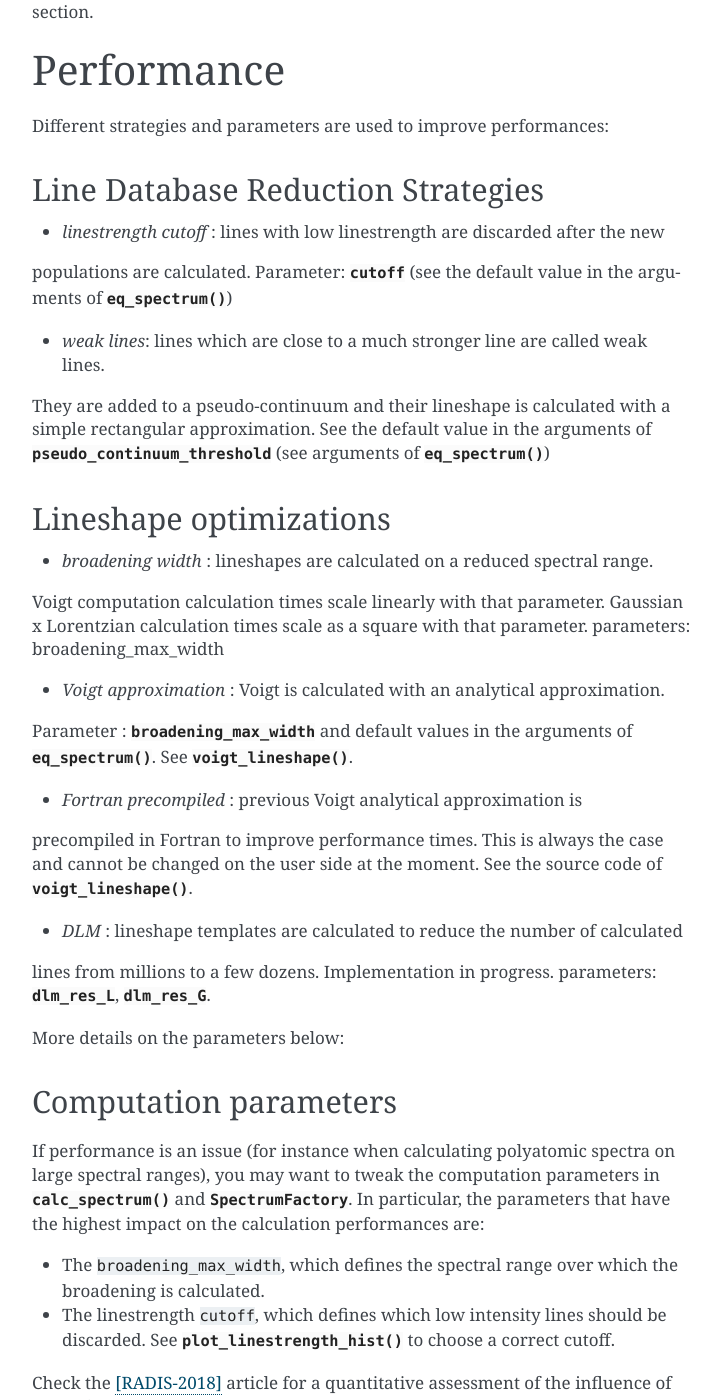
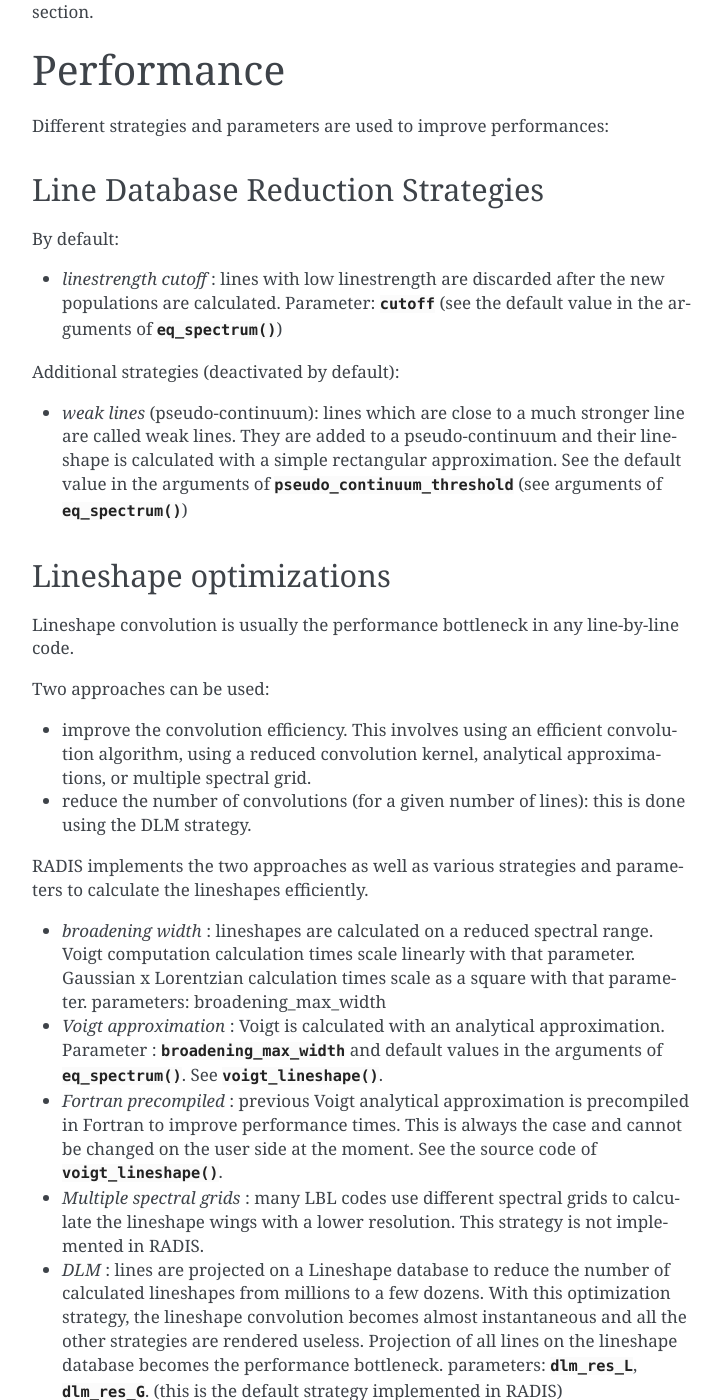
Before and after one commit to radis/radis, a Sphinx documentation site: the page built from docs/lbl/index.rst, in a window 1280 px wide and 1400 px high, scrolled down 3977 px. Shown: the whole window, without its empty margins (388-1110 px from the left). Built offline with Sphinx 7.4.7, drawn with Linux system fonts in a browser that asks for light colours; pages that are not in the unit, such as notebooks, are missing from menus.

```diff
--- a/docs/lbl/index.rst
+++ b/docs/lbl/index.rst
@@ -198,40 +198,63 @@ Different strategies and parameters are used to improve performances:
 Line Database Reduction Strategies
 ----------------------------------
 
+By default:
+
 - *linestrength cutoff* : lines with low linestrength are discarded after the new
-populations are calculated.
-Parameter: :py:attr:`~radis.lbl.loader.Input.cutoff`
-(see the default value in the arguments of :py:meth:`~radis.lbl.factory.eq_spectrum`)
+  populations are calculated.
+  Parameter: :py:attr:`~radis.lbl.loader.Input.cutoff`
+  (see the default value in the arguments of :py:meth:`~radis.lbl.factory.SpectrumFactory.eq_spectrum`)
 
-- *weak lines*: lines which are close to a much stronger line are called weak lines.
-They are added to a pseudo-continuum and their lineshape is calculated with a simple
-rectangular approximation.
-See the default value in the arguments of :py:attr:`~radis.lbl.loader.Parameters.pseudo_continuum_threshold`
-(see arguments of :py:meth:`~radis.lbl.factory.eq_spectrum`)
+Additional strategies (deactivated by default):
+
+- *weak lines* (pseudo-continuum): lines which are close to a much stronger line are called weak lines.
+  They are added to a pseudo-continuum and their lineshape is calculated with a simple
+  rectangular approximation.
+  See the default value in the arguments of :py:attr:`~radis.lbl.loader.Parameters.pseudo_continuum_threshold`
+  (see arguments of :py:meth:`~radis.lbl.factory.SpectrumFactory.eq_spectrum`)
 
 
 Lineshape optimizations
 -----------------------
 
+Lineshape convolution is usually the performance bottleneck in any line-by-line code.
+
+Two approaches can be used:
+
+- improve the convolution efficiency. This involves using an efficient convolution algorithm,
+  using a reduced convolution kernel, analytical approximations, or multiple spectral grid.
+- reduce the number of convolutions (for a given number of lines): this is done using the DLM strategy.
+
+RADIS implements the two approaches as well as various strategies and parameters
+to calculate the lineshapes efficiently.
+
 - *broadening width* : lineshapes are calculated on a reduced spectral range.
-Voigt computation calculation times scale linearly with that parameter.
-Gaussian x Lorentzian calculation times scale as a square with that parameter.
-parameters: broadening_max_width
+  Voigt computation calculation times scale linearly with that parameter.
+  Gaussian x Lorentzian calculation times scale as a square with that parameter.
+  parameters: broadening_max_width
 
 - *Voigt approximation* : Voigt is calculated with an analytical approximation.
-Parameter : :py:attr:`~radis.lbl.loader.Parameters.broadening_max_width` and
-default values in the arguments of :py:meth:`~radis.lbl.factory.eq_spectrum`.
-See :py:func:`~radis.lbl.broadening.voigt_lineshape`.
+  Parameter : :py:attr:`~radis.lbl.loader.Parameters.broadening_max_width` and
+  default values in the arguments of :py:meth:`~radis.lbl.factory.SpectrumFactory.eq_spectrum`.
+  See :py:func:`~radis.lbl.broadening.voigt_lineshape`.
 
 - *Fortran precompiled* : previous Voigt analytical approximation is
-precompiled in Fortran to improve performance times. This is always the
-case and cannot be changed on the user side at the moment. See the source code
-of :py:func:`~radis.lbl.broadening.voigt_lineshape`.
+  precompiled in Fortran to improve performance times. This is always the
+  case and cannot be changed on the user side at the moment. See the source code
+  of :py:func:`~radis.lbl.broadening.voigt_lineshape`.
 
-- *DLM* :  lineshape templates are calculated to reduce the number of calculated
-lines from millions to a few dozens. Implementation in progress.
-parameters: :py:attr:`~radis.lbl.loader.Parameters.dlm_res_L`,
-:py:attr:`~radis.lbl.loader.Parameters.dlm_res_G`.
+- *Multiple spectral grids* : many LBL codes use different spectral grids to
+  calculate the lineshape wings with a lower resolution. This strategy is not
+  implemented in RADIS.
+
+- *DLM* :  lines are projected on a Lineshape database to reduce the number of calculated
+  lineshapes from millions to a few dozens.
+  With this optimization strategy, the lineshape convolution becomes almost instantaneous
+  and all the other strategies are rendered useless. Projection of all lines on the lineshape
+  database becomes the performance bottleneck.
+  parameters: :py:attr:`~radis.lbl.loader.Parameters.dlm_res_L`,
+  :py:attr:`~radis.lbl.loader.Parameters.dlm_res_G`.
+  (this is the default strategy implemented in RADIS)
 
 More details on the parameters below:
 
```
Also changed, not shown: README.rst (+8 -0 lines), docs/db/constants.rst (+8 -0 lines).
